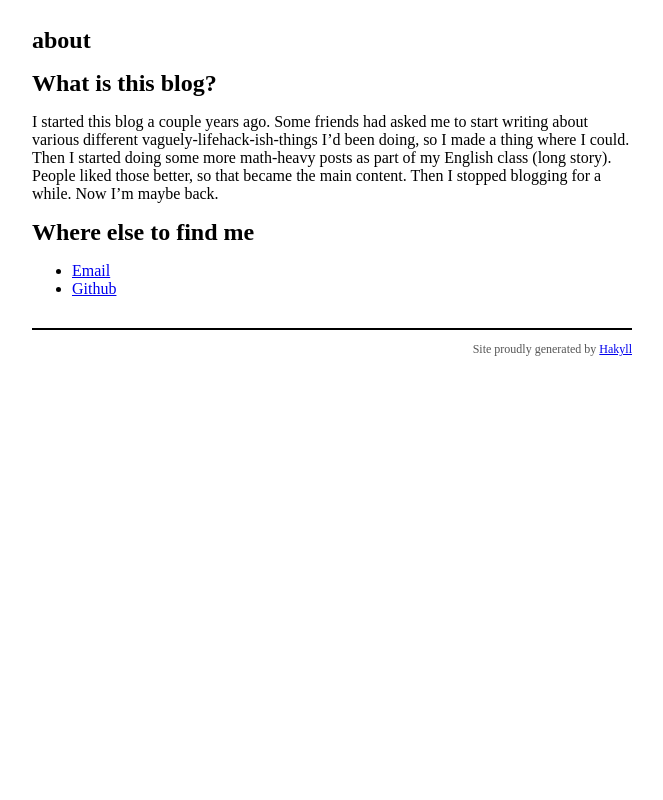
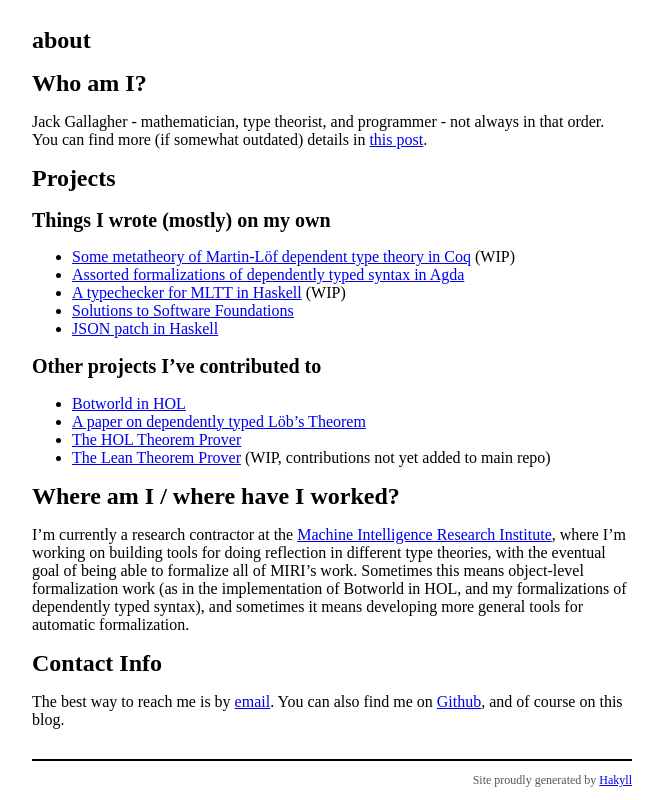
Before and after one commit to GallagherCommaJack/GallagherCommaJack.github.io, a plain HTML site: page about.html in a window 1280 px wide. Shown: the part 50-850 px from the top of the page, without its empty margins (308-971 px from the left). Before the commit the page ends 800 px from the top, so only its background shows below. Drawn offline with Linux system fonts and the light colour scheme.

Commit message:
catch up with hakyll

```diff
--- a/about.html
+++ b/about.html
@@ -24,18 +24,33 @@
         <div id="content">
             <h1>about</h1>
 
-            <h1>What is this blog?</h1>
-<p>I started this blog a couple years ago. Some friends had asked me to start writing about various different vaguely-lifehack-ish-things I’d been doing, so I made a thing where I could. Then I started doing some more math-heavy posts as part of my English class (long story). People liked those better, so that became the main content. Then I stopped blogging for a while. Now I’m maybe back.</p>
-<h1>Where else to find me</h1>
+            <h1>Who am I?</h1>
+<p>Jack Gallagher - mathematician, type theorist, and programmer - not always in that order. You can find more (if somewhat outdated) details in <a href="http://gallabytes.com/2015/09/types-in-high-school-reflection.html">this post</a>.</p>
+<h1>Projects</h1>
+<h2>Things I wrote (mostly) on my own</h2>
 <ul>
-<li><script type="text/javascript">
+<li><a href="https://github.com/GallagherCommaJack/types-in-types">Some metatheory of Martin-Löf dependent type theory in Coq</a> (WIP)</li>
+<li><a href="https://github.com/GallagherCommaJack/tt-provability">Assorted formalizations of dependently typed syntax in Agda</a></li>
+<li><a href="https://github.com/GallagherCommaJack/haskell-tt">A typechecker for MLTT in Haskell</a> (WIP)</li>
+<li><a href="https://github.com/GallagherCommaJack/software-foundations">Solutions to Software Foundations</a></li>
+<li><a href="https://github.com/GallagherCommaJack/Haskell-JSON-Patch">JSON patch in Haskell</a></li>
+</ul>
+<h2>Other projects I’ve contributed to</h2>
+<ul>
+<li><a href="https://github.com/machine-intelligence/Botworld.HOL">Botworld in HOL</a></li>
+<li><a href="https://github.com/JasonGross/lob-paper">A paper on dependently typed Löb’s Theorem</a></li>
+<li><a href="https://github.com/HOL-Theorem-Prover/HOL/commit/3d4f44c9c46ed67a003c69a7957bf570b24d3a07">The HOL Theorem Prover</a></li>
+<li><a href="https://github.com/GallagherCommaJack/lean/tree/quote">The Lean Theorem Prover</a> (WIP, contributions not yet added to main repo)</li>
+</ul>
+<h1>Where am I / where have I worked?</h1>
+<p>I’m currently a research contractor at the <a href="https://intelligence.org/">Machine Intelligence Research Institute</a>, where I’m working on building tools for doing reflection in different type theories, with the eventual goal of being able to formalize all of MIRI’s work. Sometimes this means object-level formalization work (as in the implementation of Botworld in HOL, and my formalizations of dependently typed syntax), and sometimes it means developing more general tools for automatic formalization.</p>
+<h1>Contact Info</h1>
+<p>The best way to reach me is by <script type="text/javascript">
 <!--
 h='&#x67;&#x61;&#108;&#108;&#x61;&#98;&#x79;&#116;&#x65;&#x73;&#46;&#x63;&#x6f;&#x6d;';a='&#64;';n='&#106;&#x61;&#x63;&#x6b;';e=n+a+h;
-document.write('<a h'+'ref'+'="ma'+'ilto'+':'+e+'" clas'+'s="em' + 'ail">'+'&#x45;&#x6d;&#x61;&#x69;&#108;'+'<\/'+'a'+'>');
+document.write('<a h'+'ref'+'="ma'+'ilto'+':'+e+'" clas'+'s="em' + 'ail">'+'&#x65;&#x6d;&#x61;&#x69;&#108;'+'<\/'+'a'+'>');
 // -->
-</script><noscript>Email (jack at gallabytes dot com)</noscript></li>
-<li><a href="https://github.com/GallagherCommaJack">Github</a></li>
-</ul>
+</script><noscript>email (jack at gallabytes dot com)</noscript>. You can also find me on <a href="https://github.com/GallagherCommaJack">Github</a>, and of course on this blog.</p>
         </div>
         <div id="footer">
             Site proudly generated by
```
